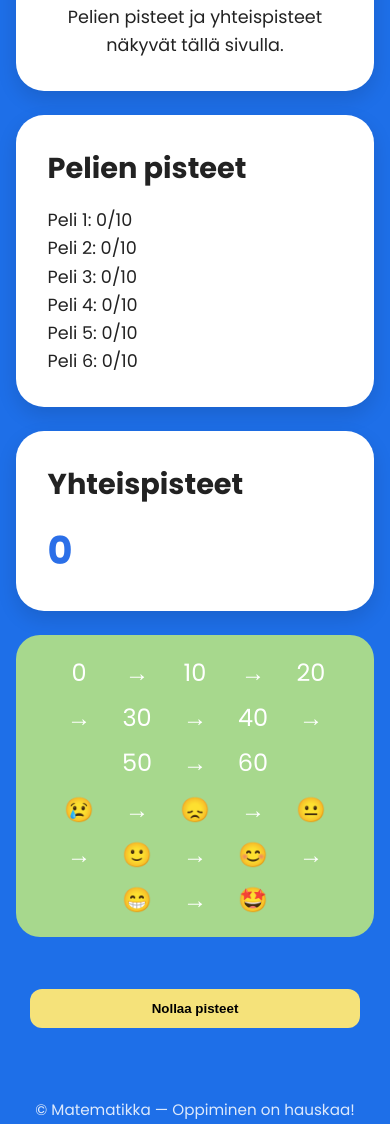
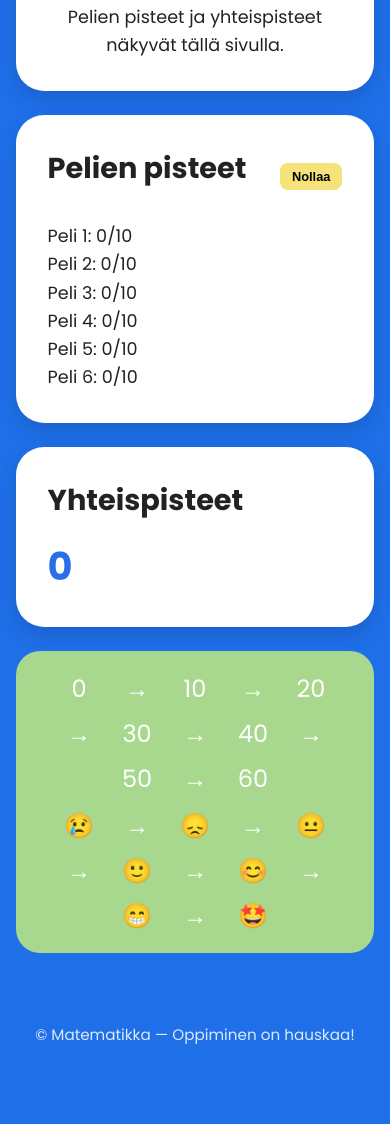
Before and after one commit to TuukkaTokola/Mate-Matikka, a plain HTML site: page scores.html in a window 390 px wide. Shown: the part 257-1381 px from the top of the page. After the commit the page ends 1319 px from the top, so only its background shows below. Drawn offline with Linux system fonts and the light colour scheme.

Commit message:
Fix reset button position in score section header

```diff
--- a/css/style.css
+++ b/css/style.css
@@ -215,16 +215,7 @@ main {
   .hero-image img {
   width: min(420px, 80vw);
 }
-}
-#reset-scores-btn {
-  margin-top: 20px;
-  padding: 12px 20px;
-  border: none;
-  border-radius: 12px;
-  background-color: #F5E27A;
-  font-weight: 700;
-  cursor: pointer;
-}
+
 
 .emoji-points,
 .emoji-row {
@@ -251,12 +242,33 @@ main {
   text-align: center;
 }
 
+.score-header {
+  display: flex;
+  justify-content: space-between;
+  align-items: center;
+  margin-bottom: 16px;
+}
+
 #reset-scores-btn {
-  display: block;
-  width: min(1200px, 92%);
-  margin: 28px auto 0;
+  padding: 6px 12px;
+  border-radius: 8px;
+  border: none;
+  background-color: #F5E27A;
+  font-size: 0.8rem;
+  font-weight: 700;
+  cursor: pointer;
 }
 
 #reset-scores-btn:hover {
   opacity: 0.9;
 }
+.score-box .score-header {
+  display: flex !important;
+  justify-content: space-between !important;
+  align-items: center !important;
+  width: 100%;
+}
+
+.score-box #reset-scores-btn {
+  margin-left: auto !important;
+}
--- a/scores.html
+++ b/scores.html
@@ -37,9 +37,13 @@
       </section>
 
       <section class="content-card score-box">
+        <div class="score-header">
         <h2>Pelien pisteet</h2>
+        <button id="reset-scores-btn" title="Nollaa pisteet">Nollaa</button>
+        </div>
+
         <div id="score-list">
-          <p>Pisteet näkyvät täällä myöhemmin.</p>
+        <p>Pisteet näkyvät täällä myöhemmin.</p>
         </div>
       </section>
 
@@ -68,7 +72,6 @@
         <span>🤩</span>
         </div>
       </section>
-      <button id="reset-scores-btn">Nollaa pisteet</button>
     </div>
   </main>
 
```
